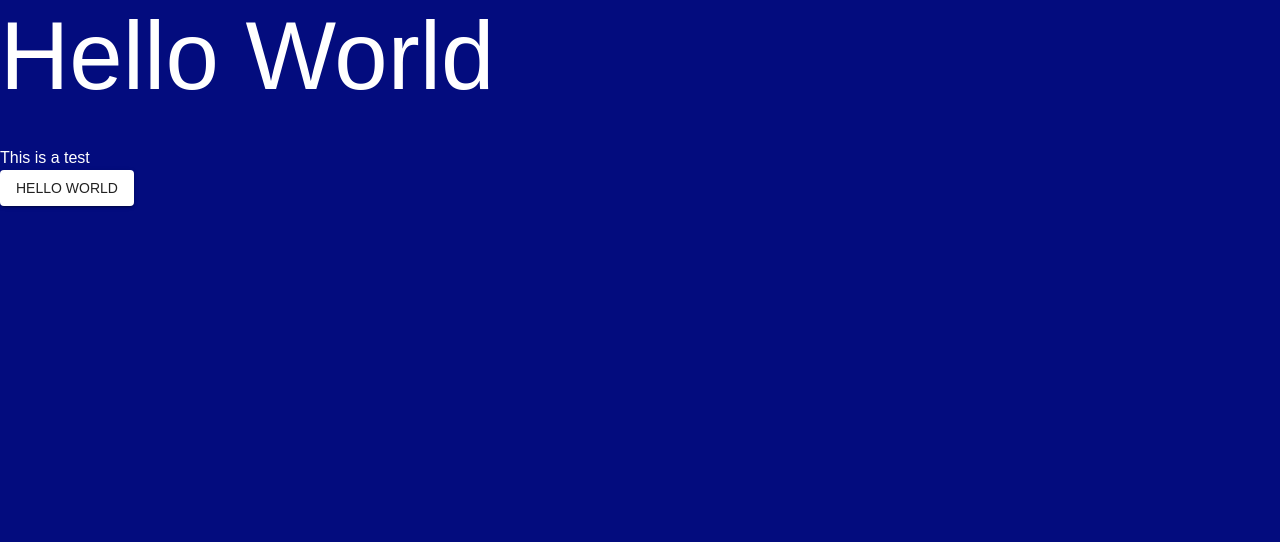
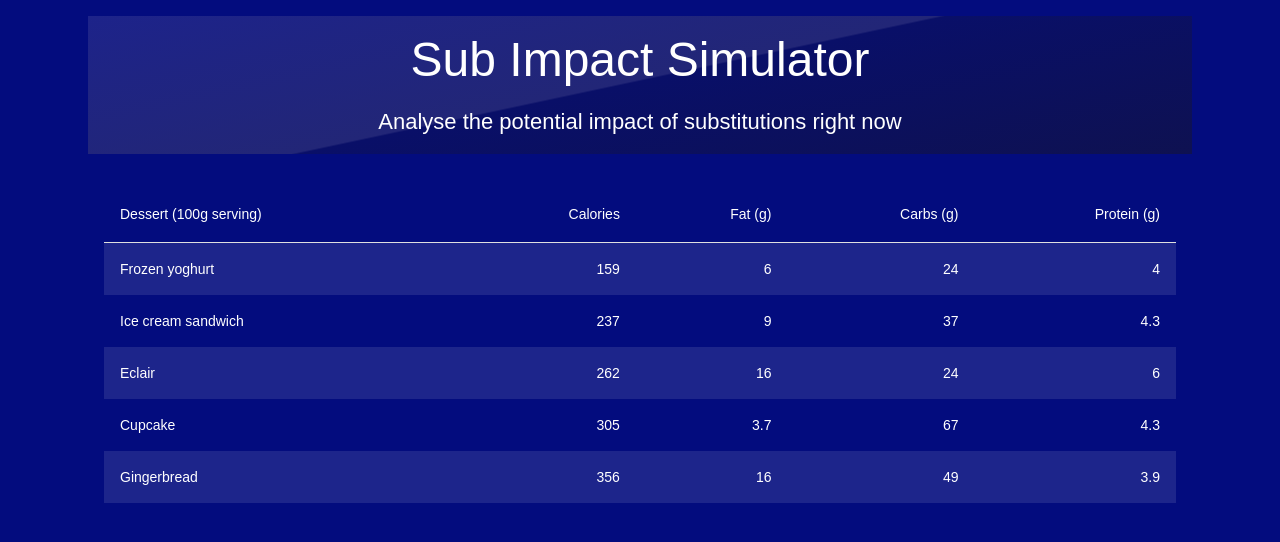
Before and after one commit to andyshora/tfg-rfp-m4, a React (Create React App) app: page / in a window 1280 px wide. Shown: the top 542 px of the page. Built offline with nearby package versions, Linux system fonts and the light colour scheme; a web font is replaced by a local one.

Commit message:
Introduced table

```diff
--- a/package.json
+++ b/package.json
@@ -38,5 +38,8 @@
       "last 1 firefox version",
       "last 1 safari version"
     ]
+  },
+  "devDependencies": {
+    "@babel/plugin-proposal-private-property-in-object": "^7.21.11"
   }
 }
--- a/src/App.js
+++ b/src/App.js
@@ -1,8 +1,11 @@
 import * as React from 'react';
 import { ThemeProvider, createTheme } from '@mui/material/styles';
-import Button from '@mui/material/Button';
+
 import CssBaseline from '@mui/material/CssBaseline';
-import { Typography } from '@mui/material';
+import SubImpactSim from './components/SubImpactSim';
+import {
+  Grid, Container, Box
+} from "@mui/material"
 
 import "./styles/_vars-sports.css"
 import "./styles/_global.css"
@@ -30,6 +33,52 @@ const skysportsTheme = createTheme({
   },
   typography: {
     fontFamily: 'Sky Text, Arial',
+    h1: {
+      fontSize: "3rem",
+      fontWeight: 400,
+      color: fgLight
+    },
+    h2: {
+      fontSize: "2.5rem",
+      fontWeight: 400,
+      color: fgLight
+    },
+    h3: {
+      fontSize: "2rem",
+      fontWeight: 400,
+      color: fgLight
+    },
+    h4: {
+      fontSize: "1.5rem",
+      fontWeight: 400,
+      color: fgLight
+    },
+    h5: {
+      fontSize: "1.25rem",
+      fontWeight: 400,
+      color: fgLight
+    },
+    h6: {
+      fontSize: "1rem",
+      fontWeight: 400,
+      color: fgLight
+    },
+    body1: {
+      fontSize: "1.375rem",
+      fontWeight: 400,
+      color: fgLight
+    },
+    body2: {
+      fontSize: "0.875rem",
+      fontWeight: 400,
+      color: fgLight
+    },
+    button: {
+      fontSize: "1rem",
+      fontWeight: 700,
+      textTransform: "none",
+      color: fgLight
+    }
   },
   components: {
     MuiCssBaseline: {
@@ -52,9 +101,15 @@ export default function App() {
   return (
     <ThemeProvider theme={skysportsTheme}>
       <CssBaseline />
-      <Typography variant="h1" component="h1" gutterBottom>Hello World</Typography>
-      <Typography>This is a test</Typography>
-      <Button variant="contained">Hello world</Button>
+      <Container maxWidth="lg">
+        <Grid container spacing={3} justifyContent="center">
+          <Grid item xs={12}>
+            <Box textAlign="center">
+              <SubImpactSim />
+            </Box>
+          </Grid>
+        </Grid>
+      </Container>
     </ThemeProvider>
   )
 }
--- /dev/null
+++ b/src/components/SubImpactSim.js
@@ -0,0 +1,111 @@
+import * as React from 'react';
+import { styled } from '@mui/material/styles';
+
+import {
+    Button,
+    Box,
+    Container,
+    Typography,
+    Table,
+    TableBody,
+    TableCell,
+    TableContainer,
+    TableHead,
+    TableRow,
+    Paper
+} from '@mui/material';
+
+import { tableCellClasses } from '@mui/material/TableCell';
+
+const StyledTableCell = styled(TableCell)(({ theme }) => ({
+    [`&.${tableCellClasses.head}`]: {
+      backgroundColor: theme.palette.background.default
+    },
+    [`&.${tableCellClasses.body}`]: {
+      fontSize: 14,
+    },
+  }));
+
+  const StyledTableRow = styled(TableRow)(({ theme }) => ({
+    '&': {
+        backgroundColor: theme.palette.background.default
+    },
+    '&:nth-of-type(odd)': {
+      backgroundColor: "rgba(255, 255, 255, 0.1)"
+    },
+    // remove cell border
+    'td, th': {
+        border: 0
+    },
+    // hide last border
+    '&:last-child td, &:last-child th': {
+      border: 0,
+    },
+  }));
+
+  const StyledHeaderTableRow = styled(TableRow)(({ theme }) => ({
+    '&': {
+        backgroundColor: theme.palette.background.default
+    },
+    '&:nth-of-type(even)': {
+        backgroundColor: theme.palette.background.default
+    },
+    '&:nth-of-type(odd)': {
+        backgroundColor: theme.palette.background.default
+    },
+    'td, th': {
+        backgroundColor: theme.palette.background.default
+    },
+  }));
+
+  function createData(name, calories, fat, carbs, protein) {
+    return { name, calories, fat, carbs, protein };
+  }
+
+  const rows = [
+    createData('Frozen yoghurt', 159, 6.0, 24, 4.0),
+    createData('Ice cream sandwich', 237, 9.0, 37, 4.3),
+    createData('Eclair', 262, 16.0, 24, 6.0),
+    createData('Cupcake', 305, 3.7, 67, 4.3),
+    createData('Gingerbread', 356, 16.0, 49, 3.9),
+  ];
+
+export default function SubImpactSim() {
+  return (
+    <Container sx={{ mt: 2 }}>
+        <Box padding={2} sx={{ background: "linear-gradient(-192deg, #1d238a 0%, #222677 48.5%, #090f68 49%, #0e1151 100%)" }}>
+            <Typography variant="h1" component="h1" gutterBottom>Sub Impact Simulator</Typography>
+            <Typography>Analyse the potential impact of substitutions right now</Typography>
+        </Box>
+
+      <Box sx={{ mt: 2 }} padding={2}>
+      <TableContainer>
+        <Table sx={{ minWidth: 700 }} aria-label="customized table">
+            <TableHead>
+                <StyledHeaderTableRow>
+                    <StyledTableCell>Dessert (100g serving)</StyledTableCell>
+                    <StyledTableCell align="right">Calories</StyledTableCell>
+                    <StyledTableCell align="right">Fat&nbsp;(g)</StyledTableCell>
+                    <StyledTableCell align="right">Carbs&nbsp;(g)</StyledTableCell>
+                    <StyledTableCell align="right">Protein&nbsp;(g)</StyledTableCell>
+                </StyledHeaderTableRow>
+            </TableHead>
+            <TableBody>
+            {rows.map((row) => (
+                <StyledTableRow key={row.name}>
+                <StyledTableCell component="th" scope="row">
+                    {row.name}
+                </StyledTableCell>
+                <StyledTableCell align="right">{row.calories}</StyledTableCell>
+                <StyledTableCell align="right">{row.fat}</StyledTableCell>
+                <StyledTableCell align="right">{row.carbs}</StyledTableCell>
+                <StyledTableCell align="right">{row.protein}</StyledTableCell>
+                </StyledTableRow>
+            ))}
+            </TableBody>
+          </Table>
+        </TableContainer>
+      </Box>
+    </Container>
+  );
+}
```
Also changed, not shown: 1 other file (tests, documents, lock files or other folders).
